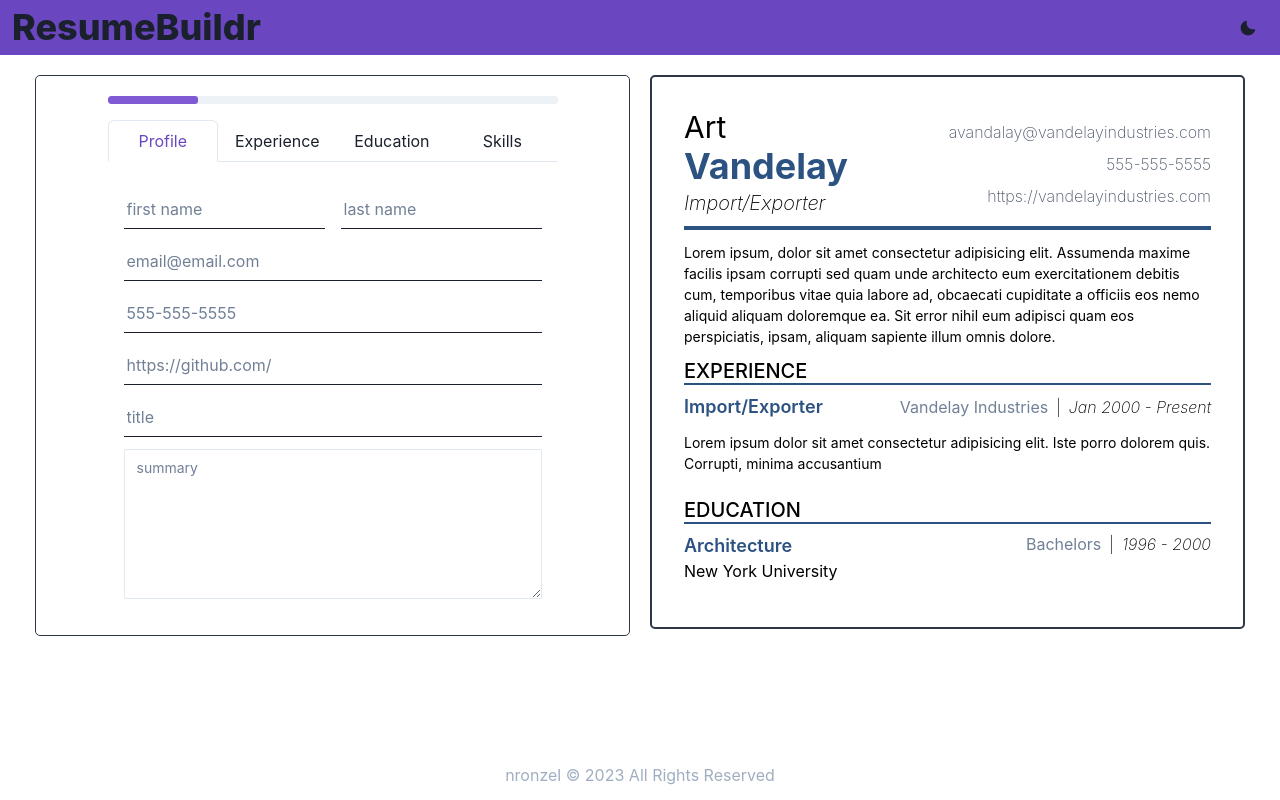
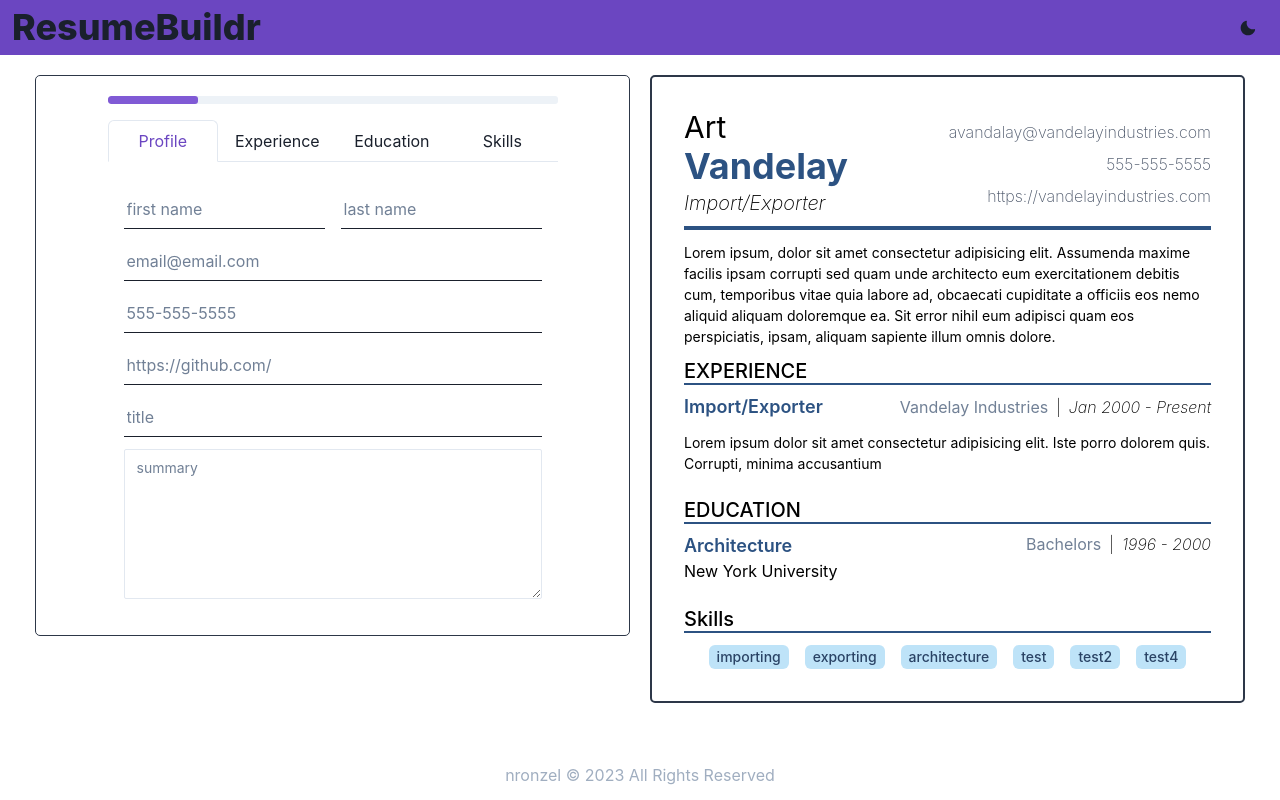
Before and after one commit to nronzel/resume-maker, a React (Vite) app: page / in a window 1280 px wide. Built offline with nearby package versions, Linux system fonts and the light colour scheme.

Commit message:
added skills preview

```diff
--- a/src/components/ResumePreview.jsx
+++ b/src/components/ResumePreview.jsx
@@ -1,14 +1,16 @@
 import React, { Component } from "react";
-import { Flex, Heading } from "@chakra-ui/react";
+import { Flex, Heading, Tag } from "@chakra-ui/react";
 import ProfileSectionPreview from "./ProfileSectionPreview";
 import ExperiencePreview from "./ExperiencePreview";
 import EducationPreview from "./EducationPreview";
+import Skills from "./Skills";
+import SkillsPreview from "./SkillsPreview";
 class ResumePreview extends Component {
   constructor(props) {
     super(props);
   }
   render() {
-    const { profile, workExperience, education } = this.props;
+    const { profile, workExperience, education, skills } = this.props;
     return (
       <Flex
         direction="column"
@@ -43,6 +45,18 @@ class ResumePreview extends Component {
         {education.map((school) => (
           <EducationPreview education={school} key={school.id} id={school.id} />
         ))}
+
+        <Flex w="100%" pt={3} borderBottom="2px solid" borderColor="blue.700">
+          <Heading size="md" fontWeight="medium">
+            Skills
+          </Heading>
+        </Flex>
+
+        <Flex gap={4} mt={3} wrap="wrap">
+          {skills.map((skill) => (
+            <SkillsPreview skill={skill.skill} key={skill.id} id={skill.id} />
+          ))}
+        </Flex>
       </Flex>
     );
   }
```
